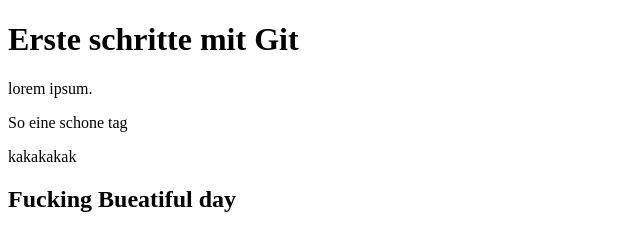
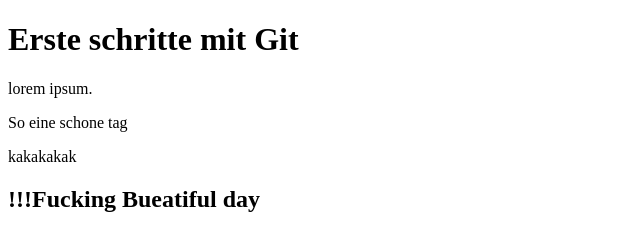
Before and after one commit to siwikPatricia/holiday, a plain HTML site: page index.html in a window 1280 px wide. Shown: the whole page, without its empty margins (0-640 px from the left). Drawn offline with Linux system fonts and the light colour scheme.

Commit message:
! in esction

```diff
--- a/index.html
+++ b/index.html
@@ -9,6 +9,6 @@
 <p>lorem ipsum.</p>
 <p>So eine schone tag</p>
 <p>kakakakak</p>
-<section><h1>Fucking Bueatiful day</h1></section>
+<section><h1>!!!Fucking Bueatiful day</h1></section>
 </body>
 </html>
```
